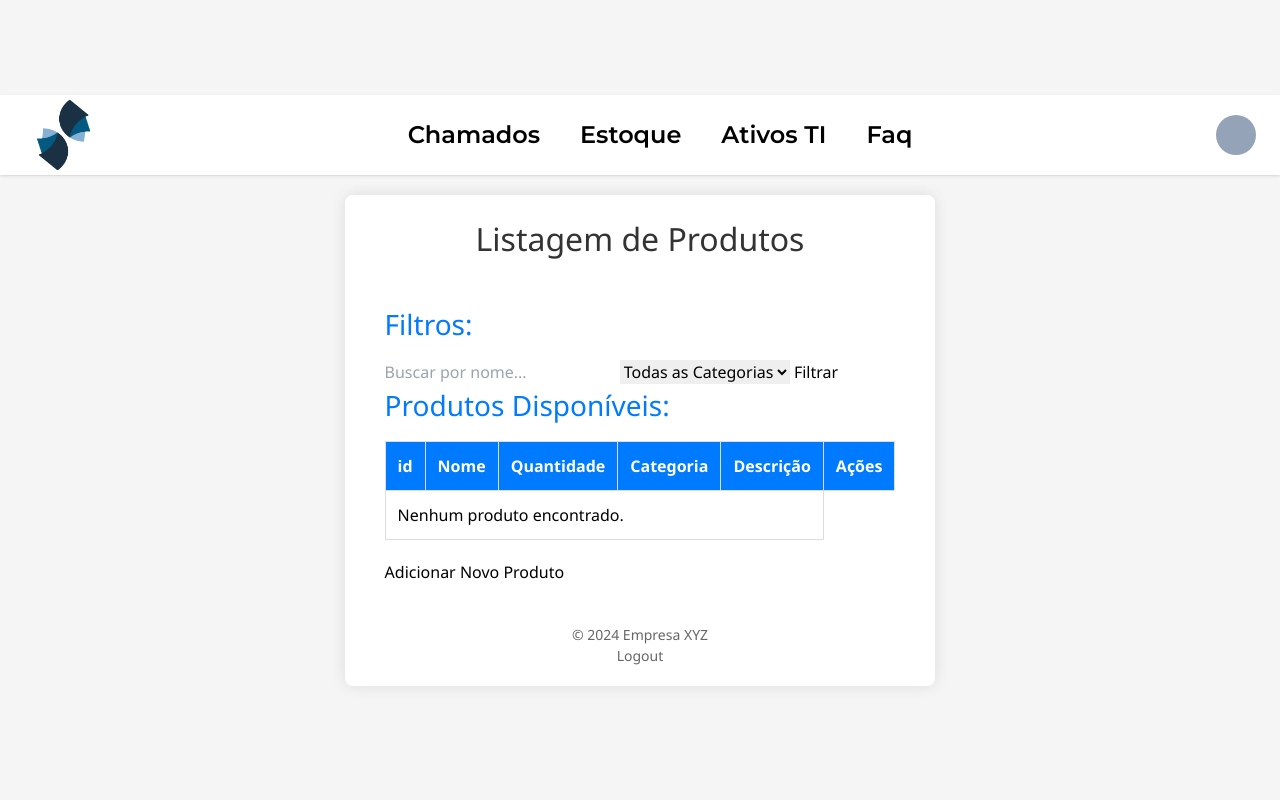
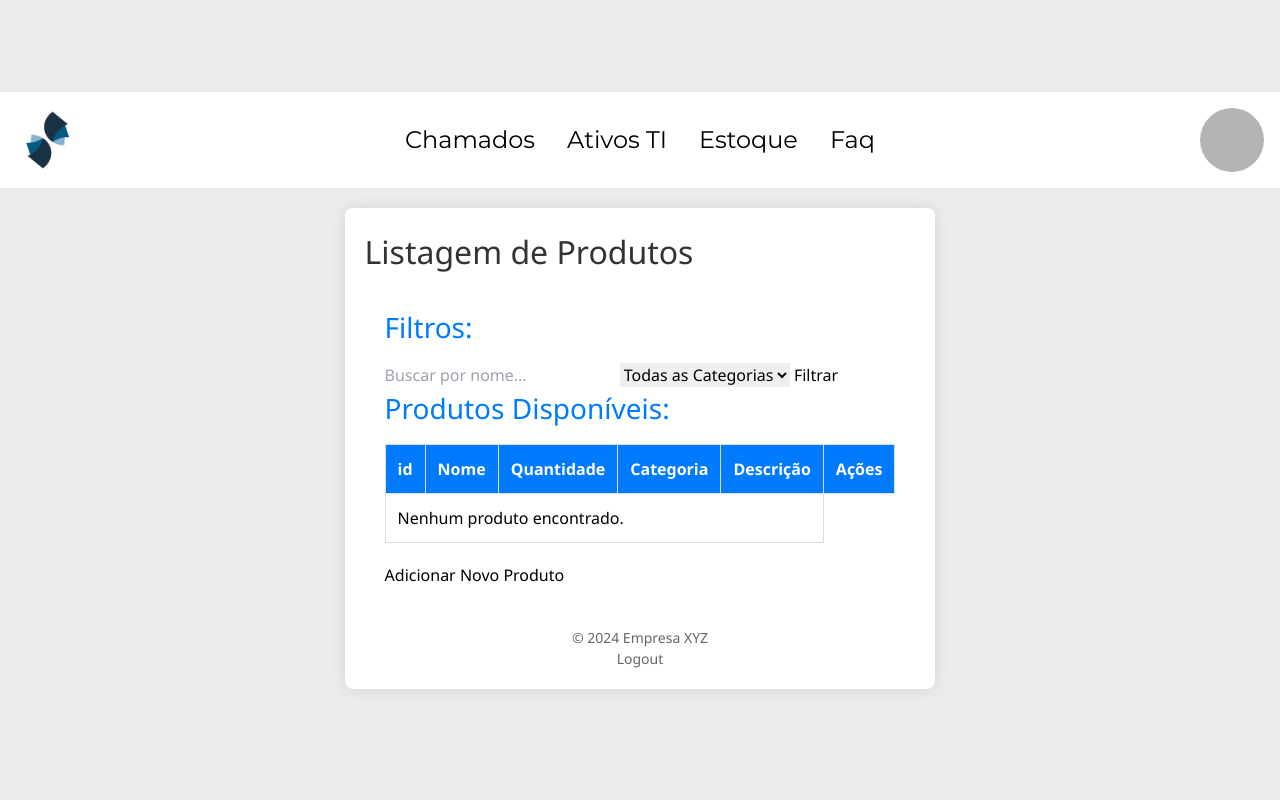
Before and after one commit to jaomanesco/projeto-estoque, a PHP site: page / in a window 1280 px wide. Run offline with PHP 8.4, Linux system fonts and the light colour scheme; the visitor is signed in with stand-in values (Sample User, id 1); data that the repository does not hold is empty; some libraries are stand-ins or nearby versions.

Commit message:
refaturando a navbar

```diff
--- a/frontend/css/output.css
+++ b/frontend/css/output.css
@@ -555,78 +555,3 @@ video {
   --tw-contain-paint:  ;
   --tw-contain-style:  ;
 }
-
-.flex{
-  display: flex;
-}
-
-.h-10{
-  height: 2.5rem;
-}
-
-.w-10{
-  width: 2.5rem;
-}
-
-.w-20{
-  width: 5rem;
-}
-
-.w-full{
-  width: 100%;
-}
-
-.items-center{
-  align-items: center;
-}
-
-.justify-between{
-  justify-content: space-between;
-}
-
-.gap-10{
-  gap: 2.5rem;
-}
-
-.rounded-full{
-  border-radius: 9999px;
-}
-
-.bg-slate-400{
-  --tw-bg-opacity: 1;
-  background-color: rgb(148 163 184 / var(--tw-bg-opacity));
-}
-
-.bg-slate-50{
-  --tw-bg-opacity: 1;
-  background-color: rgb(248 250 252 / var(--tw-bg-opacity));
-}
-
-.bg-white{
-  --tw-bg-opacity: 1;
-  background-color: rgb(255 255 255 / var(--tw-bg-opacity));
-}
-
-.px-6{
-  padding-left: 1.5rem;
-  padding-right: 1.5rem;
-}
-
-.font-default{
-  font-family: montserrat;
-}
-
-.text-2xl{
-  font-size: 1.5rem;
-  line-height: 2rem;
-}
-
-.font-semibold{
-  font-weight: 600;
-}
-
-.shadow{
-  --tw-shadow: 0 1px 3px 0 rgb(0 0 0 / 0.1), 0 1px 2px -1px rgb(0 0 0 / 0.1);
-  --tw-shadow-colored: 0 1px 3px 0 var(--tw-shadow-color), 0 1px 2px -1px var(--tw-shadow-color);
-  box-shadow: var(--tw-ring-offset-shadow, 0 0 #0000), var(--tw-ring-shadow, 0 0 #0000), var(--tw-shadow);
-}
--- a/frontend/views/navbar.php
+++ /dev/null
@@ -1,16 +0,0 @@
-<!--NavBar-->
-<div class="font-default w-full shadow bg-white flex justify-between items-center px-6">
-    <!--Logo-->
-    <div class="logo">
-        <img src="frontend/assets/logo-no-bc.png" alt="Logo da empresa" class="w-20">
-    </div>
-    <!--Links-->
-    <div class="links flex gap-10 font-semibold text-2xl">
-        <a href="#">Chamados</a>
-        <a href="#">Estoque</a>
-        <a href="#">Ativos TI</a>
-        <a href="#">Faq</a>
-    </div>
-    <!--user profile-->
-    <div class="profile w-10 h-10 bg-slate-400 rounded-full"></div>
-</div>
--- a/index.php
+++ b/index.php
@@ -45,7 +45,20 @@ $result = $conn->query($sql);
     <script src="https://cdn.jsdelivr.net/npm/sweetalert2@11"></script>
 </head>
 <body>
-    <?php include "frontend/views/navbar.php"?>
+    <div class="navbar">
+        <div class="logo">
+            <img src="frontend/assets/logo-no-bc.png" alt="logo saine">
+        </div>
+        <div class="options">
+            <a href="#">Chamados</a>
+            <a href="#">Ativos TI</a>
+            <a href="#">Estoque</a>
+            <a href="#">Faq</a>
+        </div>
+        <div class="profile">
+            <img src="frontend/assets/circulo.png" alt="perfil">
+        </div>
+    </div>
     <div class="container">
         <header>
             <h1>Listagem de Produtos</h1>
--- a/styles.css
+++ b/styles.css
@@ -1,3 +1,5 @@
+
+
 /* Reset de estilos básico */
 * {
     margin: 0;
@@ -9,7 +11,7 @@ body {
     display: flex;
     flex-direction: column;
     font-family: 'Segoe UI', Tahoma, Geneva, Verdana, sans-serif;
-    background-color: #f5f5f5; /* Fundo cinza claro */
+    background-color: #ececec; /* Fundo cinza claro */
     display: flex;
     justify-content: center;
     align-items: center;
@@ -19,15 +21,40 @@ body {
 .container {
     max-width: 1000px;
     margin: 20px;
-    background-color: #fff; /* Fundo branco do conteúdo */
+    background-color: #ffffff; /* Fundo branco do conteúdo */
     padding: 20px;
     border-radius: 8px;
     box-shadow: 0 0 15px rgba(0, 0, 0, 0.1);
 }
 
+.navbar {
+    display: flex;
+    background-color: #ffffff;
+    width: 100%;
+    height: 6rem;
+    justify-content: space-between;
+    padding: 1rem;
+    align-items: center;
+}
+.logo, .profile {
+    height: 4rem;
+    width: 4rem;
+}
+
+.options{
+    display: flex;
+    gap: 2rem;
+    align-items: center;
+}
+
+.options a{
+    text-align: center;
+    font-size: 1.5rem;
+    font-family: 'montserrat';
+}
+
 header {
-    text-align: center;
-    margin-bottom: 20px;
+
 }
 
 header h1 {
--- a/tailwind.config.js
+++ b/tailwind.config.js
@@ -1,6 +1,6 @@
 /** @type {import('tailwindcss').Config} */
 module.exports = {
-  content: ["./frontend/**/*.{html,js}"],
+  content: [" ./frontend/**/*.{html,js}"],
   theme: {
     extend: {},
     fontFamily: {
```
Also changed, not shown: frontend/index.html (deleted, +0 -26 lines), frontend/assets/circulo.png (added).
